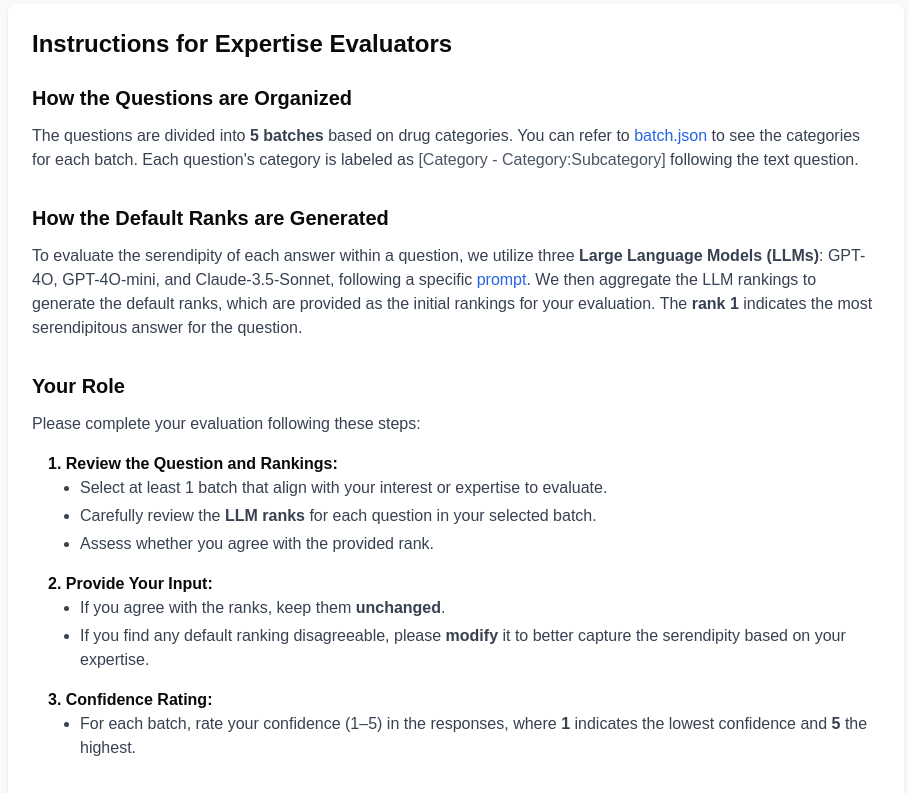
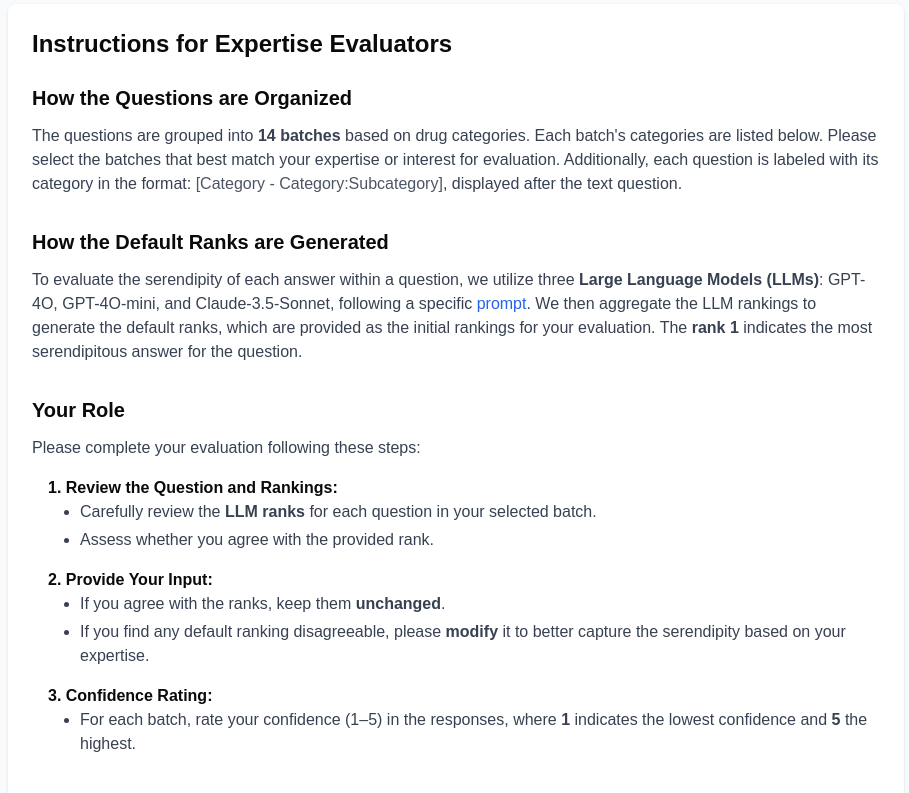
Before and after one commit to CWRU-DB-Group/serenQA, a Next.js app: page /questionnaire in a window 1280 px wide. Shown: the part 1040-1833 px from the top of the page, without its empty margins (184-1093 px from the left). Built offline with nearby package versions, Linux system fonts and the light colour scheme.

Commit message:
Update Instruction

```diff
--- a/components/Instructions.tsx
+++ b/components/Instructions.tsx
@@ -7,9 +7,9 @@ export const Instructions = () => {
         <div>
           <h4 className="text-xl font-semibold mb-3">How the Questions are Organized</h4>
           <p className="text-gray-700">
-            The questions are divided into <strong>5 batches</strong> based on drug categories.
-            You can refer to <a href="https://cwru-db-group.github.io/serenQA/batch.json" target="_blank" className="text-blue-600">batch.json</a> to see the categories for each batch.
-            Each {"question's"} category is labeled as <span className="text-gray-600">[Category - Category:Subcategory]</span> following the text question.
+            The questions are grouped into <strong>14 batches</strong> based on drug categories.
+            Each batch&apos;s categories are listed below. Please select the batches that best match your expertise or interest for evaluation.
+            Additionally, each question is labeled with its category in the format: <span className="text-gray-600">[Category - Category:Subcategory]</span>, displayed after the text question.
           </p>
         </div>
 
@@ -32,7 +32,6 @@ export const Instructions = () => {
             <div>
               <p className="font-semibold">1. Review the Question and Rankings:</p>
               <ul className="list-disc ml-8 space-y-1 text-gray-700">
-                <li>Select at least 1 batch that align with your interest or expertise to evaluate.</li>
                 <li>Carefully review the <strong>LLM ranks</strong> for each question in your selected batch.</li>
                 <li>Assess whether you agree with the provided rank.</li>
               </ul>
@@ -45,15 +44,6 @@ export const Instructions = () => {
                 <li>If you find any default ranking disagreeable, please <strong>modify</strong> it to better capture the serendipity based on your expertise.</li>
               </ul>
             </div>
-
-            {/*<div>*/}
-            {/*  <p className="font-semibold">3. Format for Your Ranking:</p>*/}
-            {/*  <ul className="list-disc ml-8 space-y-1 text-gray-700">*/}
-            {/*    <li>Use the numbers corresponding to the answers in the LLM ranking.</li>*/}
-            {/*    <li>Separate the numbers with commas (e.g., <strong>2, 1, 3</strong> for Answer (2) {'>'} Answer (1) {'>'} Answer (3)).</li>*/}
-            {/*    <li>If you are not confident in ranking all answers, you may rank only a subset.</li>*/}
-            {/*  </ul>*/}
-            {/*</div>*/}
 
             <div>
               <p className="font-semibold">3. Confidence Rating:</p>
@@ -71,7 +61,6 @@ export const Instructions = () => {
             <li>If you refresh or reload the page, or return to evaluate more batches, please log in again using the same email.</li>
             <li>Batches submitted successfully will be marked with a {'"✓"'}.</li>
             <li>If you submit a batch multiple times, only the last submission will be recorded.</li>
-            <li>You may take <strong>Batch 6</strong> as a practice batch to familiarize yourself with the evaluation process.</li>
           </ul>
         </div>
       </div>
```
